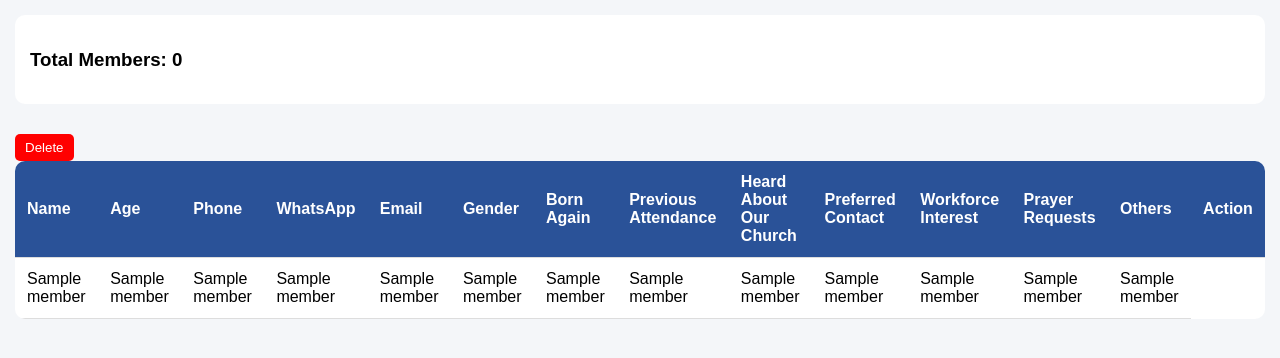
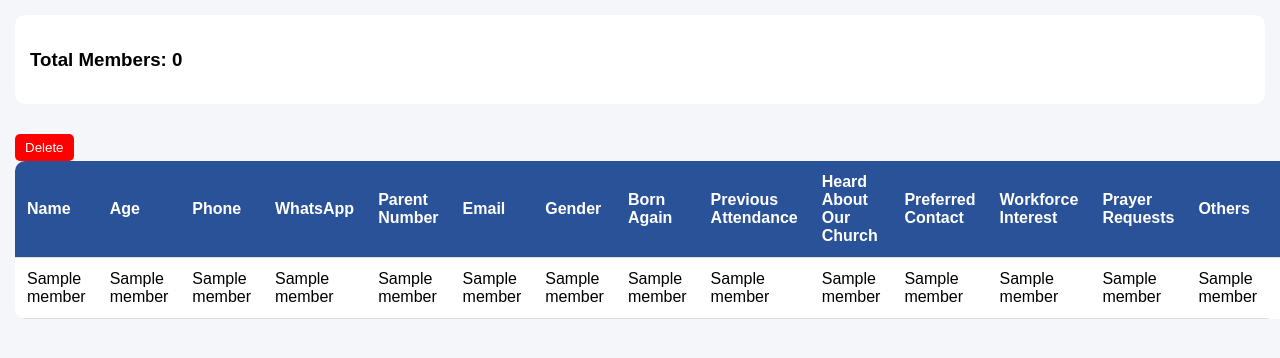
Before and after one commit to myGod25/Church-form, a Flask app: page /members in a window 1280 px wide. Shown: the part 98-456 px from the top of the page. Run offline with Flask 3, Linux system fonts and the light colour scheme; a user stored in the database is signed in; tables that the repository leaves empty hold one stand-in row (values such as "Sample post"); a database or web service that is not in the repository returns one stand-in record (values such as "Sample title"); data that the repository does not hold is empty; some libraries are stand-ins or nearby versions.

Commit message:
parent num

```diff
--- a/templates/admin.html
+++ b/templates/admin.html
@@ -34,6 +34,7 @@
               <th>Age</th>
               <th>Phone</th>
               <th>WhatsApp</th>
+              <th>Parent Number</th>
               <th>Email</th>
               <th>Gender</th>
               <th>Born Again</th>
@@ -44,6 +45,7 @@
               <th>Prayer Requests</th>
               <th>Others</th>
               <th>Action</th>
+
             </tr>
 
             {% for m in members %}
@@ -61,6 +63,7 @@
               <td>{{ m[11] }}</td>
               <td>{{ m[12] }}</td>
               <td>{{ m[13] }}</td>
+              <td>{{ m[14] }}</td>
                 <a href="/delete/{{ m[0] }}" onclick="return confirm('Are you sure you want to delete this user?')">
     <button class="btn delete">Delete</button>
 </a>
```
